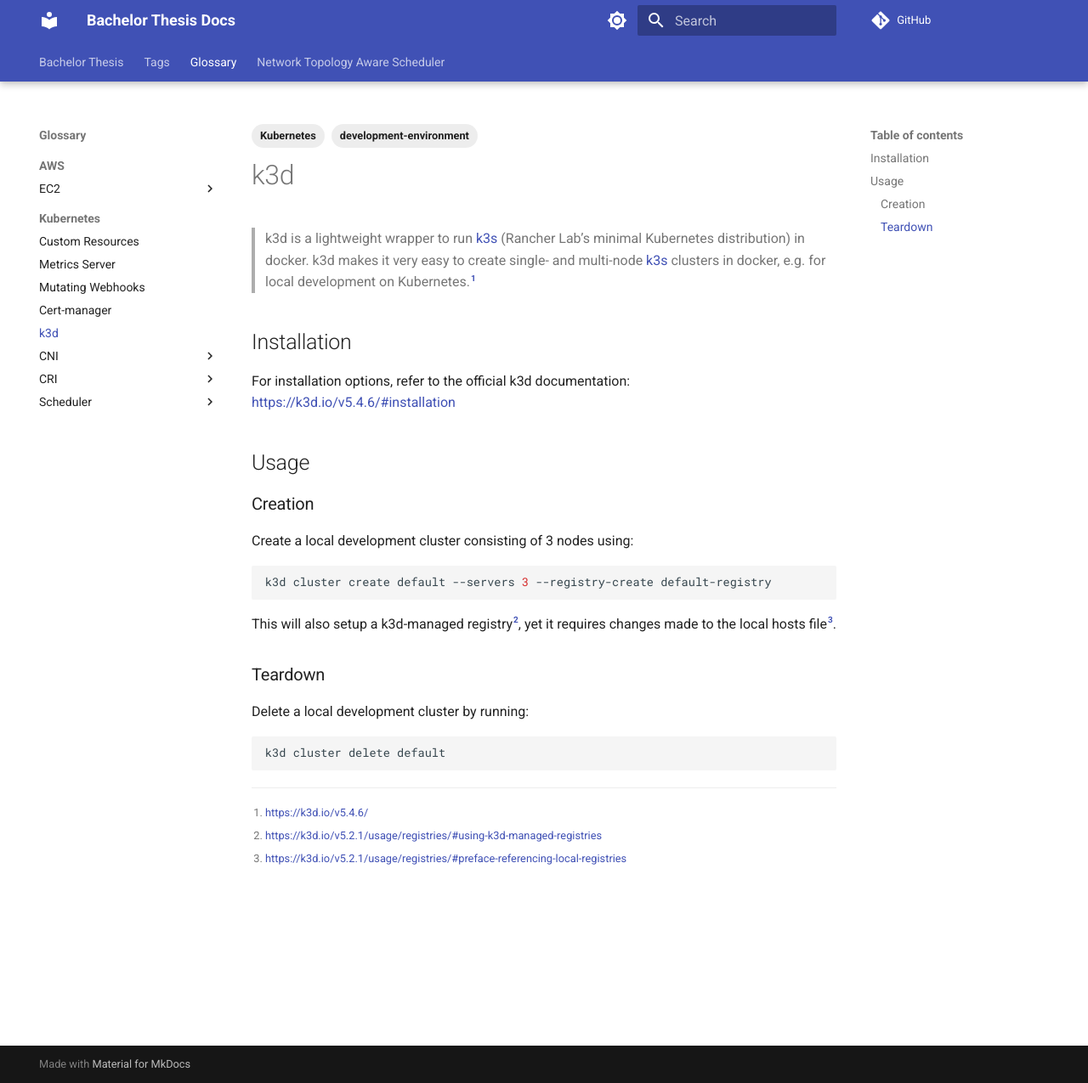
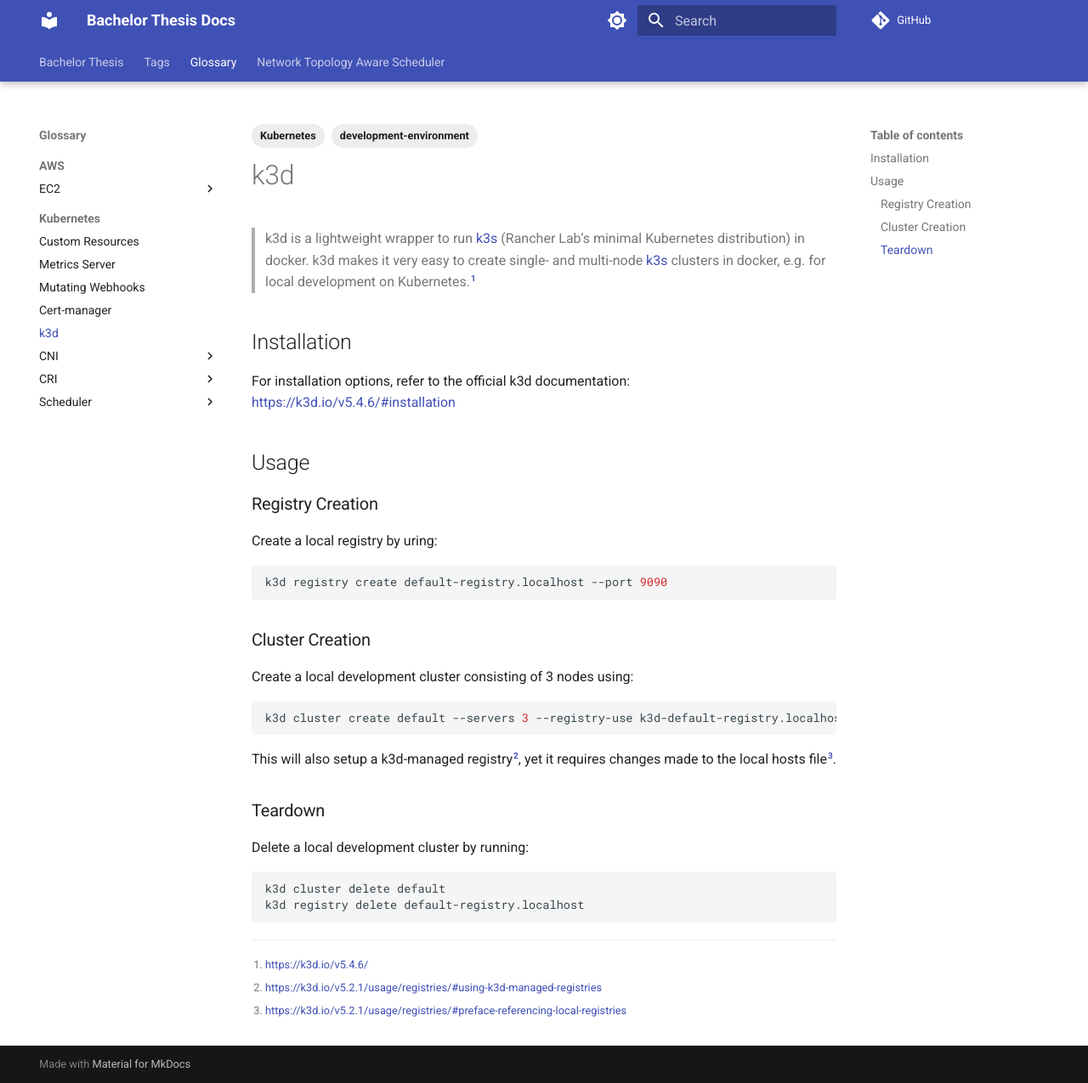
Before and after one commit to ThomasK33/bachelor-thesis-docs, an MkDocs documentation site: the page built from docs/Glossary/Kubernetes/k3d.md, in a window 1280 px wide and 1275 px high. Shown: the whole window at 85% size. Built offline with MkDocs 1.6.1 and Material for MkDocs 9.7.7, drawn with Linux system fonts in a browser that asks for light colours; comment, search, counter and statistics services are not loaded.

````diff
--- a/docs/Glossary/Kubernetes/k3d.md
+++ b/docs/Glossary/Kubernetes/k3d.md
@@ -15,12 +15,20 @@ For installation options, refer to the official k3d documentation: <https://k3d.
 
 ## Usage
 
-### Creation
+### Registry Creation
+
+Create a local registry by uring:
+
+```bash
+k3d registry create default-registry.localhost --port 9090
+```
+
+### Cluster Creation
 
 Create a local development cluster consisting of 3 nodes using:
 
 ```bash
-k3d cluster create default --servers 3 --registry-create default-registry
+k3d cluster create default --servers 3 --registry-use k3d-default-registry.localhost:9090
 ```
 
 This will also setup a k3d-managed registry[^2], yet it requires changes made to the local hosts file[^3].
@@ -31,6 +39,7 @@ Delete a local development cluster by running:
 
 ```bash
 k3d cluster delete default
+k3d registry delete default-registry.localhost
 ```
 
 [^1]: <https://k3d.io/v5.4.6/>
````
Also changed, not shown: docs/Glossary/Kubernetes/Scheduler/Kubernetes Scheduler.md (+1 -0 lines), docs/Network Topology Aware Scheduler/Network Bandwidth Annotator.md (+12 -17 lines), docs/Network Topology Aware Scheduler/Scheduling Using Extended Resources.md (+47 -8 lines), docs/Network Topology Aware Scheduler/index.md (+1 -1 lines).
